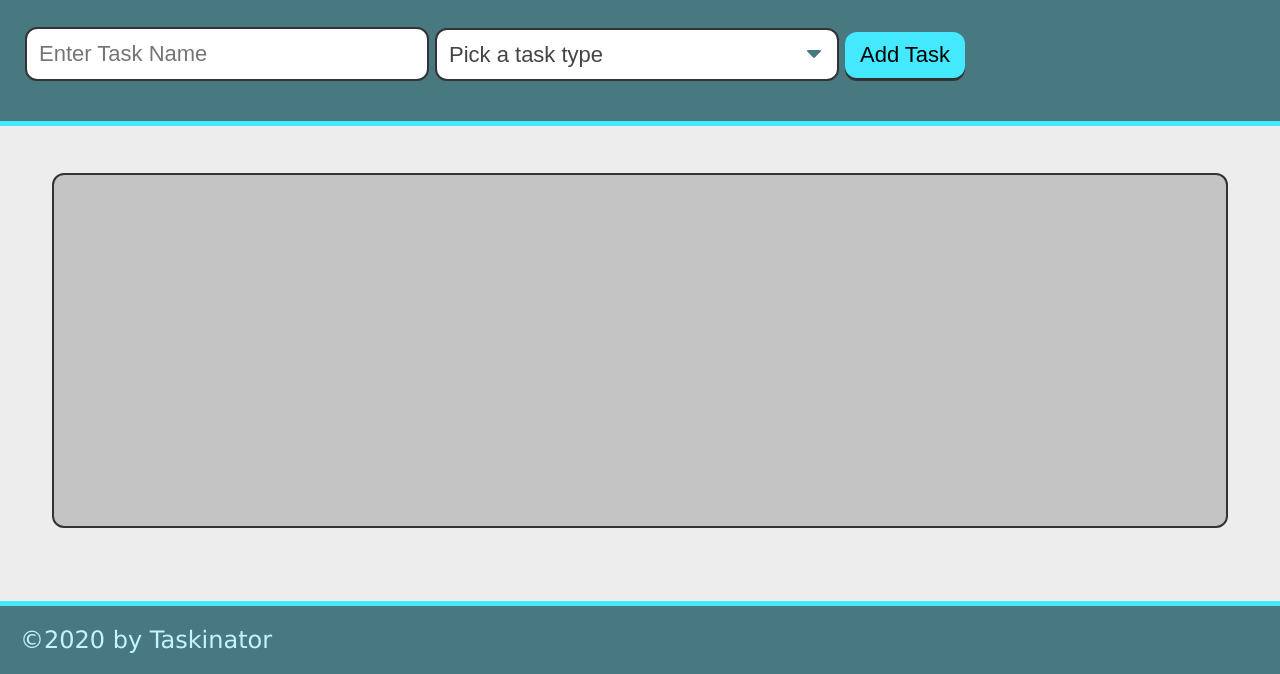
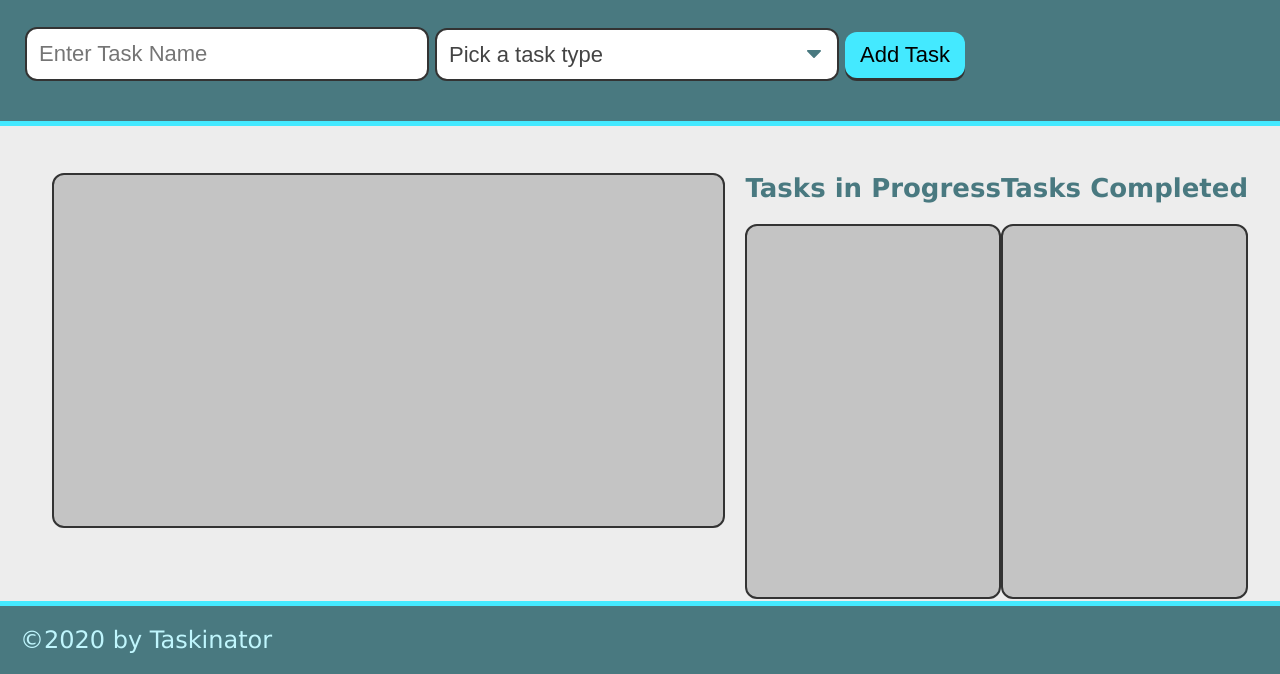
Before and after one commit to blainecurren/taskinator, a plain HTML site: page index.html in a window 1280 px wide. Shown: the part 126-800 px from the top of the page. Drawn offline with Linux system fonts and the light colour scheme.

Commit message:
added progress / completed tasks

```diff
--- a/index.html
+++ b/index.html
@@ -37,6 +37,17 @@
 
                 </ul>
             </section>
+            <!-- Tasks in Progress -->
+            <section>
+                <h2 class="list-title">Tasks in Progress</h2>
+                <ul class="task-list" id="tasks-in-progress"></ul>
+            </section>
+            <!-- Tasks Completed -->
+            <section>
+                <h2 class="list-title">Tasks Completed
+                </h2>
+                <ul class="task-list" id="tasks-completed"></ul>
+            </section>
         </main>
         <Footer>
             &copy;2020 by Taskinator
```
